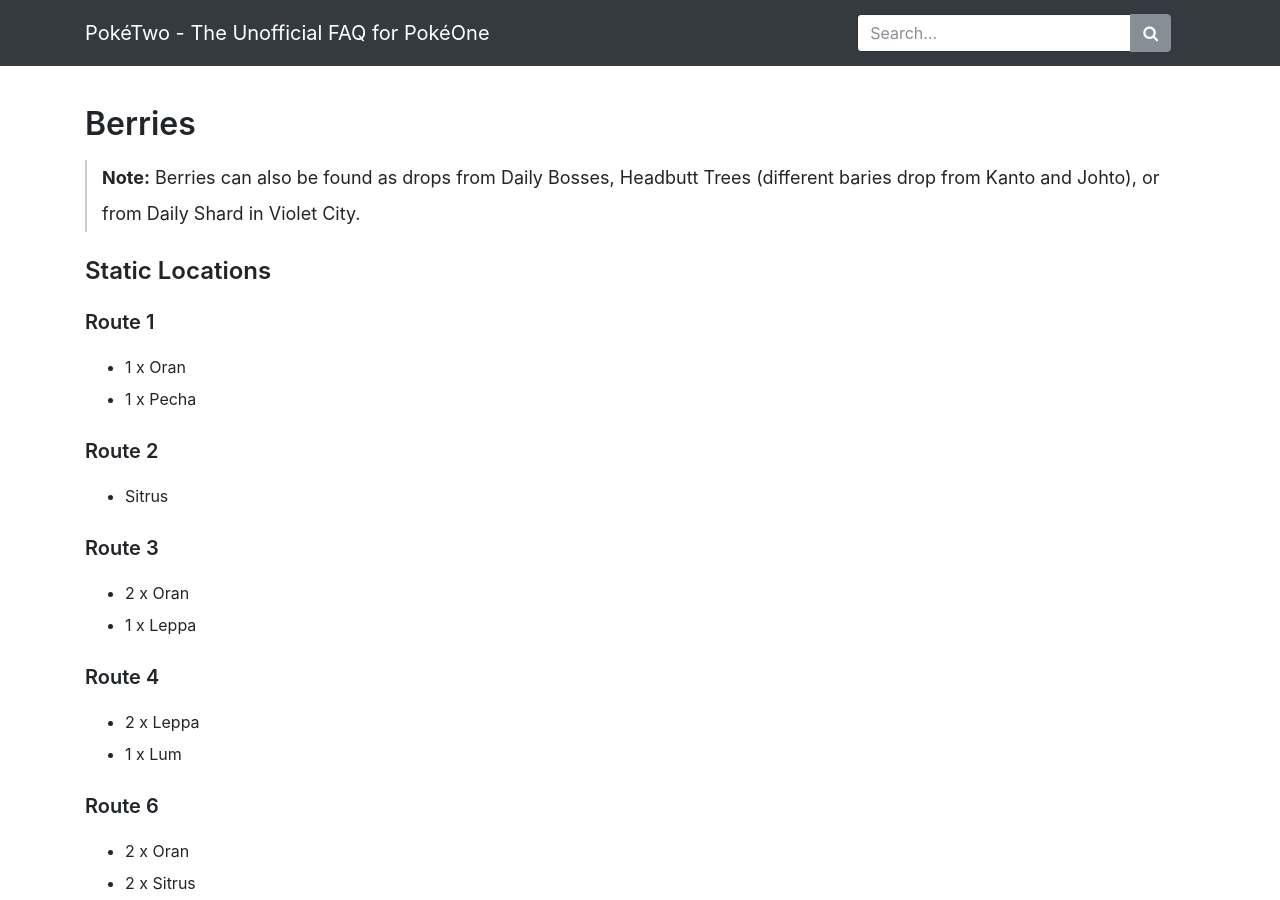
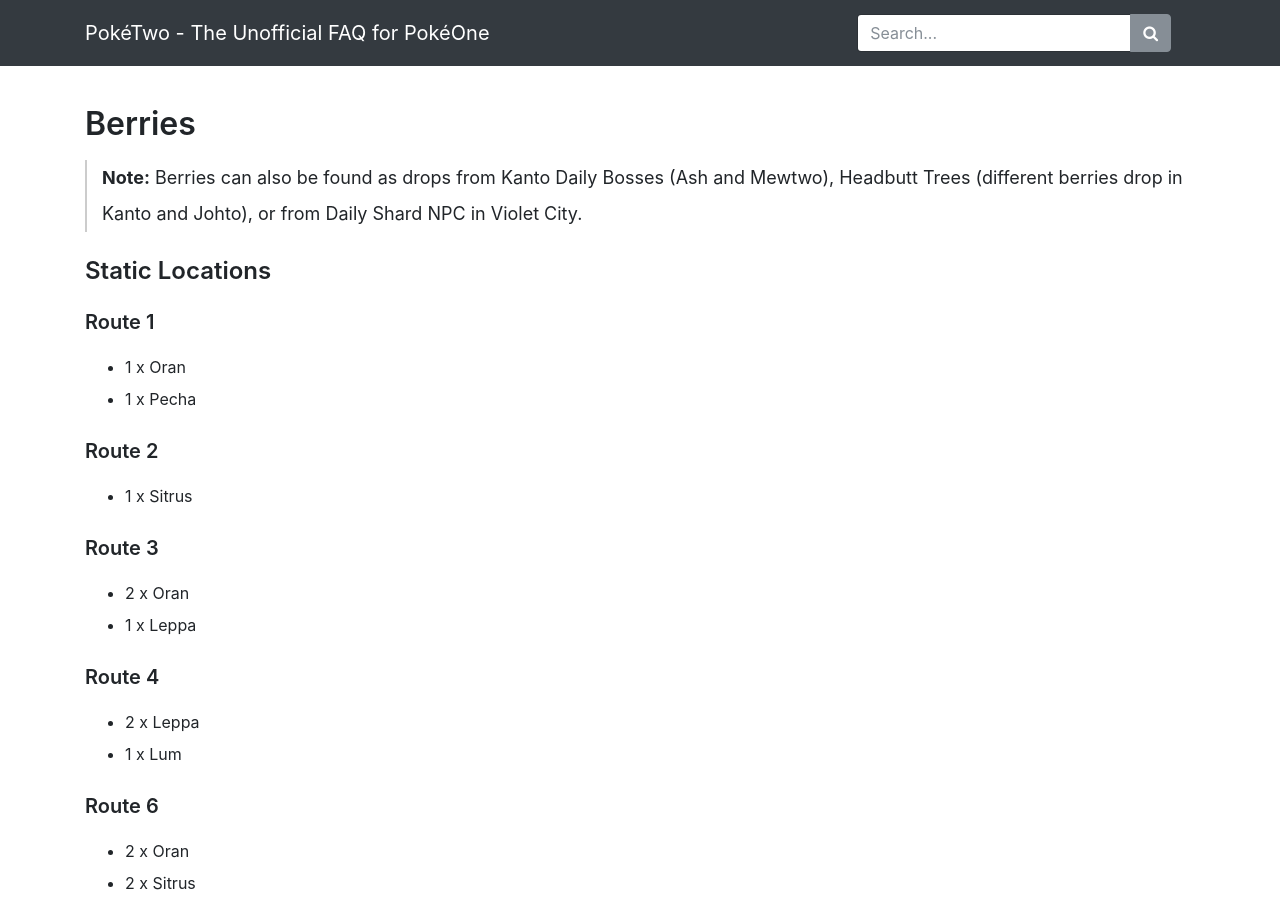
Before and after one commit to X3I/poketwo.com, a Jekyll site: the page built from _pages/items/berries.md, in a window 1280 px wide and 900 px high. Built offline with Jekyll 4.4.1, drawn with Linux system fonts in a browser that asks for light colours; nearby versions of some CDN libraries; our own code applies the rules of GitHub Pages for plain Markdown files.

```diff
--- a/_pages/items/berries.md
+++ b/_pages/items/berries.md
@@ -6,8 +6,8 @@ description: These are the locations of Berry trees in Kanto.
 
 # Berries
 
-> __Note:__ Berries can also be found as drops from Daily Bosses, Headbutt
-> Trees (different baries drop from Kanto and Johto), or from Daily Shard in
+> __Note:__ Berries can also be found as drops from Kanto Daily Bosses (Ash and Mewtwo), Headbutt
+> Trees (different berries drop in Kanto and Johto), or from Daily Shard NPC in
 > Violet City.
 
 ## Static Locations
@@ -19,7 +19,7 @@ description: These are the locations of Berry trees in Kanto.
 
 ### Route 2
 
-* Sitrus
+* 1 x Sitrus
 
 ### Route 3
 
```
Also changed, not shown: _pages/items/plates.md (added, +36 -0 lines), img/maps/plates-npc.png (added).
